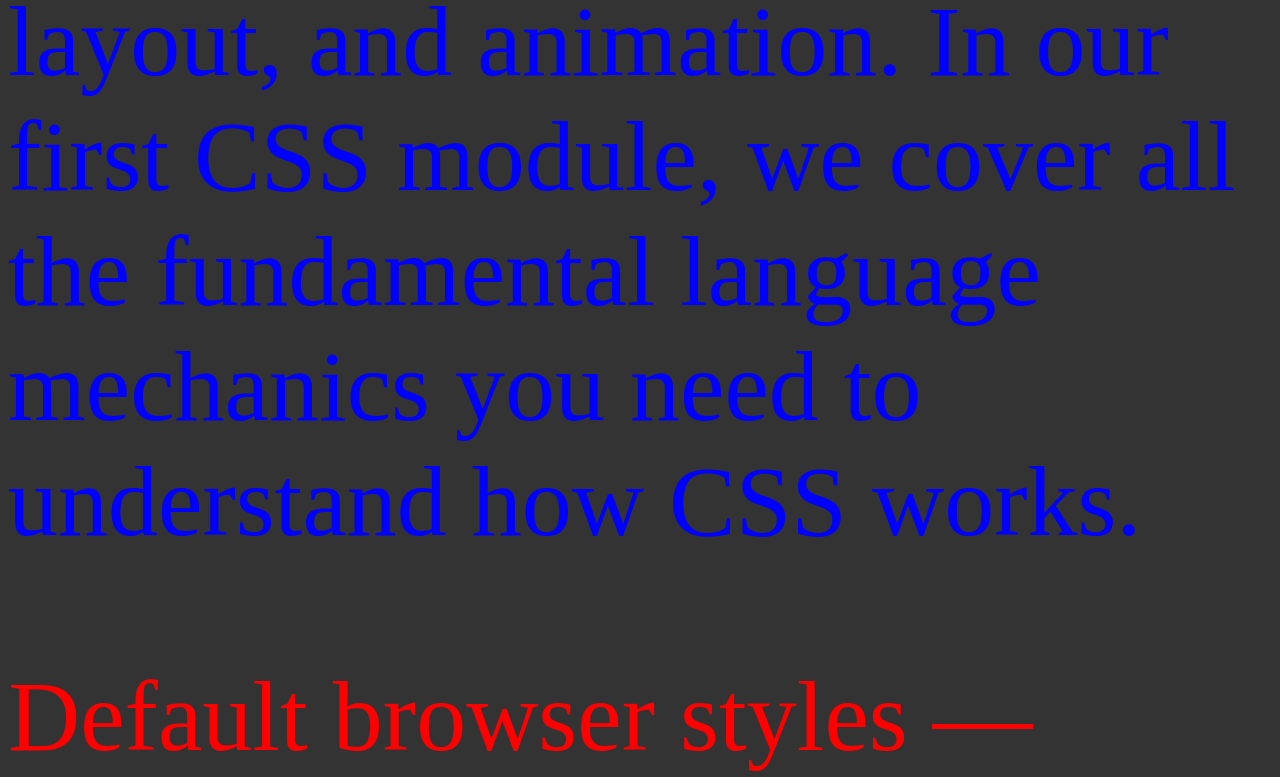
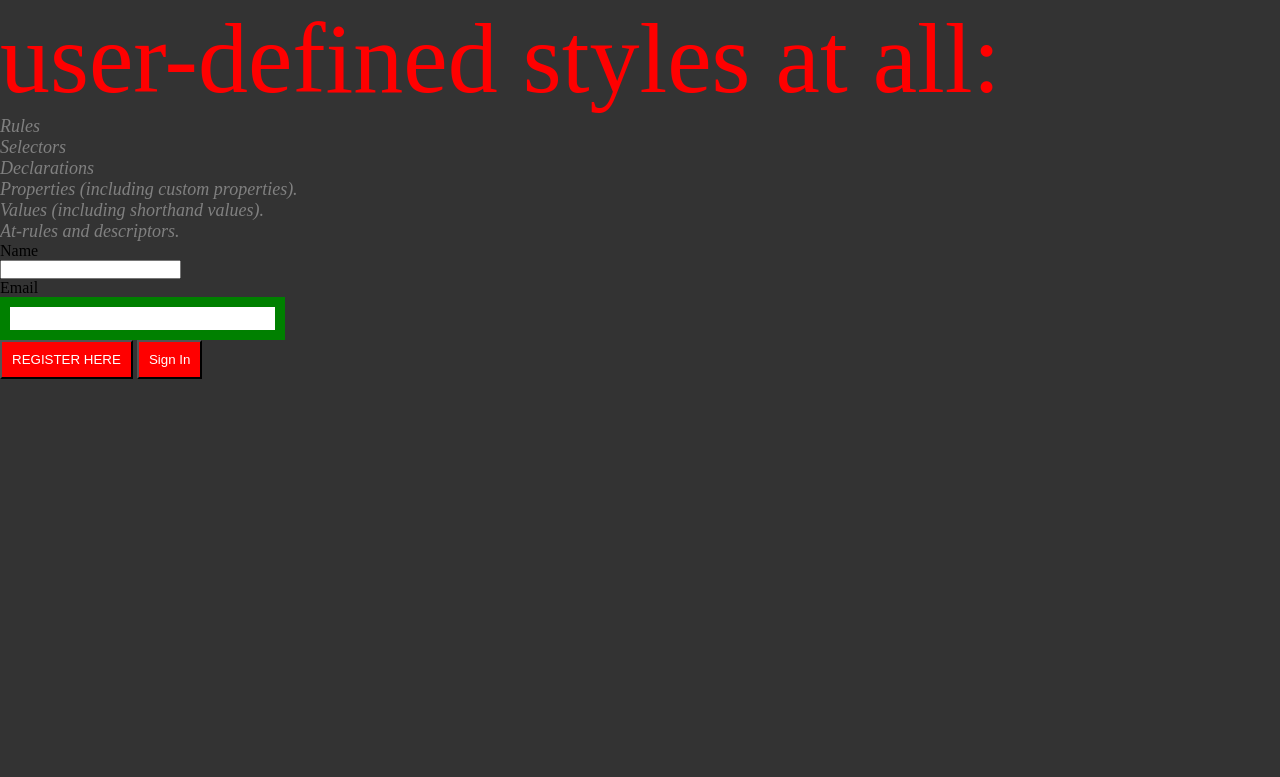
Before and after one commit to nabin-skilluplabs/fsd_b5_monday, a plain HTML site: page skilluplabs/css/day_01/index.html in a window 1280 px wide. Shown: the part 643-1420 px from the top of the page. After the commit the page ends 1022 px from the top, so only its background shows below. Drawn offline with Linux system fonts and the light colour scheme.

```diff
--- /dev/null
+++ b/skilluplabs/css/day_01/css/404.css
@@ -0,0 +1,56 @@
+* {
+    margin: 0;
+    padding: 0;
+}
+
+body {
+    display: flex;
+    justify-content: center;
+    align-items: center;
+    height: 100vh;
+    font-family: ui-sans-serif, system-ui, sans-serif, "Apple Color Emoji", "Segoe UI Emoji", "Segoe UI Symbol", "Noto Color Emoji";
+}
+
+#page-wrapper {
+    width: 400px;
+    display: flex;
+    flex-direction: column;
+    gap: 32px;
+    text-align: center;
+}
+
+img#brand-logo {
+    height: 80px;
+    width: auto;
+    display: block;
+    margin: 0px auto;
+}
+
+h1 {
+    font-size: 128px;
+    color: rgb(255, 204, 0);
+    font-weight: normal;
+}
+
+h2.page-title {
+    font-size: 48px;
+}
+
+p {
+    font-size: 16px;
+}
+
+a {
+    display: inline-block;
+    background-color: black;
+    color: #fff;
+    padding: 8px 16px;
+    text-decoration: none;
+    align-self: center;
+    border-radius: 4px;
+    font-weight: 500;
+}
+
+a:hover{
+    background-color: rgb(255, 204, 0);
+}
--- a/skilluplabs/css/day_01/css/styles.css
+++ b/skilluplabs/css/day_01/css/styles.css
@@ -1,3 +1,8 @@
+* {
+    margin: 0;
+    padding: 0;
+    /* border: 1px solid red; */
+}
 h1 {
     font-size: 100px;
     color: blue;
@@ -17,3 +22,29 @@ p {
     color: gray;
     font-style: italic
 }
+
+button {
+    color: white;
+    background-color: black;
+    padding: 10px;
+}
+
+.red-btn {
+    background-color: red;
+}
+
+#upper-btn {
+    text-transform: uppercase;
+}
+
+input[type="email"] {
+    font-size: 20px;
+    border: 10px solid green;
+}
+
+p.tiny-text,
+h1.tiny-text {
+    font-size: 20px;
+    font-style: italic;
+    opacity: 0.8;
+}
--- a/skilluplabs/css/day_01/index.html
+++ b/skilluplabs/css/day_01/index.html
@@ -10,8 +10,8 @@
 <body>
 
     <header >
-        <h1>CSS Fundamentals</h1>
-        <p>CSS enables you to add style to your web pages including color, text, positioning and layout, and animation. In our first CSS module, we cover all the fundamental language mechanics you need to understand how CSS works.
+        <h1 class="tiny-text">CSS Fundamentals</h1>
+        <p class="tiny-text">CSS enables you to add style to your web pages including color, text, positioning and layout, and animation. In our first CSS module, we cover all the fundamental language mechanics you need to understand how CSS works.
         </p>
     </header>
 
@@ -25,5 +25,19 @@
         <li>Values (including shorthand values).</li>
         <li>At-rules and descriptors.</li>
     </ul>
+
+    <form>
+        <div>
+            <label for="name">Name</label> <br />
+            <input type="text" name="name" id="name">
+        </div>
+        <div>
+            <label for="email">Email</label> <br />
+            <input type="email" name="email" id="email">
+        </div>
+        <button class="red-btn" id="upper-btn">Register Here</button>
+
+        <button class="red-btn tiny-text">Sign In</button>
+    </form>
 </body>
 </html>
```
Also changed, not shown: skilluplabs/css/day_01/404.html (added, +22 -0 lines), skilluplabs/css/day_01/about.html (added, +17 -0 lines), skilluplabs/css/day_01/css/about.css (added, +13 -0 lines).
